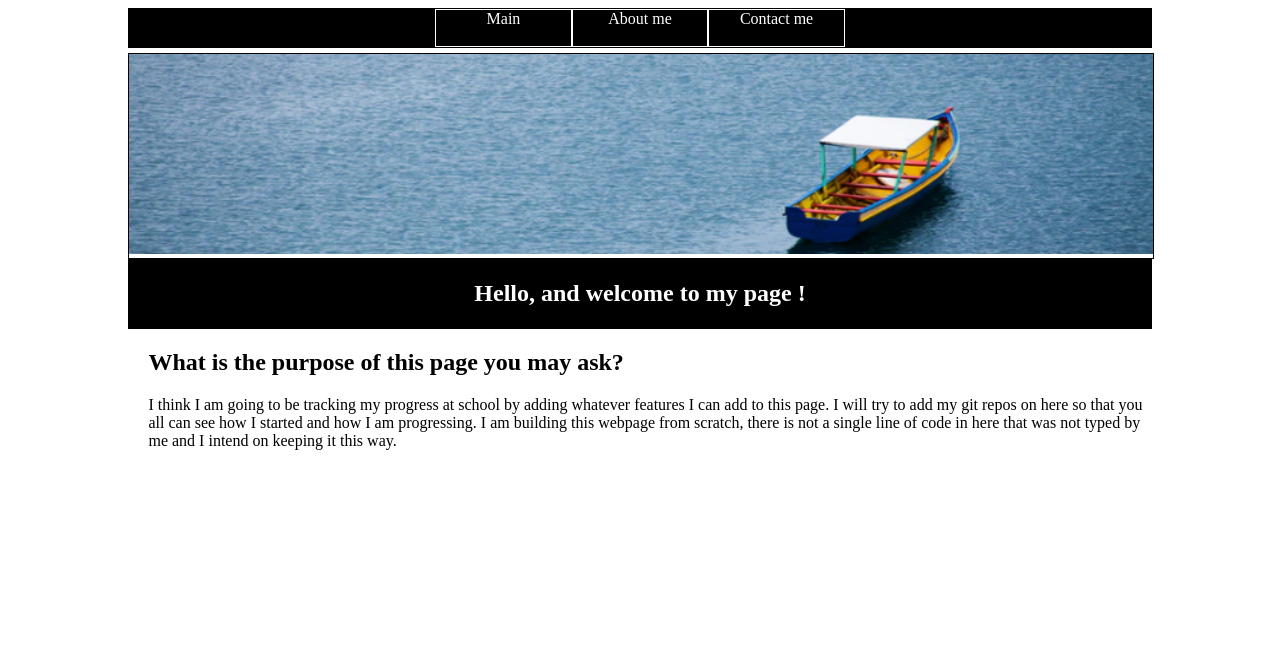
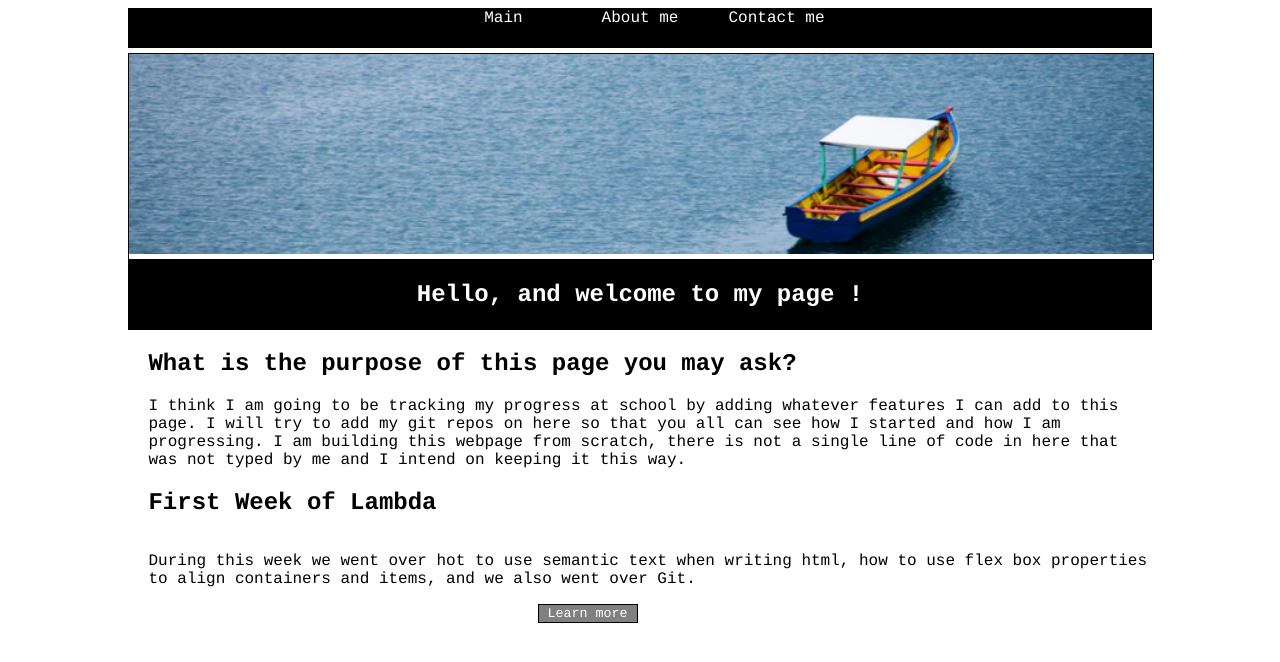
Before and after one commit to DatBoiLuiskrrt/blog, a plain HTML site: page index.html in a window 1280 px wide. Drawn offline with Linux system fonts and the light colour scheme.

Commit message:
I added my first entry, added a learn more button that takes you to another page

```diff
--- a/index.css
+++ b/index.css
@@ -26,14 +26,14 @@ a{
     text-decoration: none;
     color: white;
     width: 100%;
-    border: 1px solid white;
+    /* border: 1px solid white; */
     display: flex;
     justify-content: center;
 
 
 }
 a:hover{
-    color: darkgray;
+    color: orange;;
 }
 #aaa{
     width:100%;
@@ -76,3 +76,25 @@ body{
     margin-right: 10%;
 
 }
+* {
+    font-family: courier;
+}
+.entries{
+    display: flex;
+    flex-direction: column;
+    justify-content: center;
+}
+#button{
+    display: flex;
+    /* justify-content: center; */
+    width: 20%;
+     border: 1px solid black;
+    margin-left: 40%;
+    /* color: red;  */
+    max-width: 100px;
+    min-width: 100px;
+    background-color: grey;
+
+
+
+}
--- a/index.html
+++ b/index.html
@@ -32,6 +32,14 @@
     <p> I think I am going to be tracking my progress at school by adding whatever features I can add to this page. I will try to add my git repos on here so that
         you all can see how I started and how I am progressing. I am building this webpage from scratch,
         there is not a single line of code in here that was not typed by me and I intend on keeping it this way.</p>
+        <h2> First Week of Lambda</h2>
+
+        <section class="entries">
+        <p>During this week we went over hot to use semantic text when writing html,
+            how to use flex box properties to align containers and items, and we also went over Git.
+        </p>
+        <button id="button"><a href= "first-week.html">Learn more</a></button>
+        </section>
 
 </section>
 
```
Also changed, not shown: first-week.html (added, +33 -0 lines).
